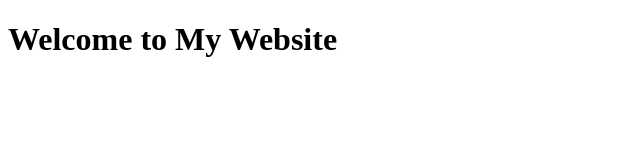
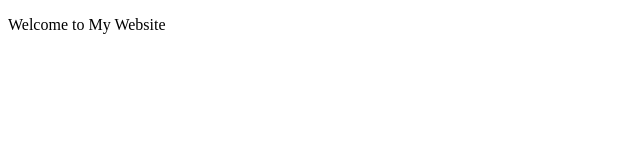
Before and after one commit to Ficles/WebX-Website, a plain HTML site: page index.html in a window 1280 px wide. Shown: the whole page, without its empty margins (0-640 px from the left). Drawn offline with Linux system fonts and the light colour scheme.

Commit message:
Update index.html
bussin html fixes

```diff
--- a/index.html
+++ b/index.html
@@ -9,9 +9,7 @@
     <!--<link rel="icon" href="./favicon.ico" type="image/x-icon">-->
   </head>
   <body>
-    <main>
-        <h1>Welcome to My Website</h1>
-    </main>
-	<!--<script src="index.js"></script>-->
+    <p>Welcome to My Website</p>
+    <!--<script src="index.js"></script>-->
   </body>
 </html>
```
